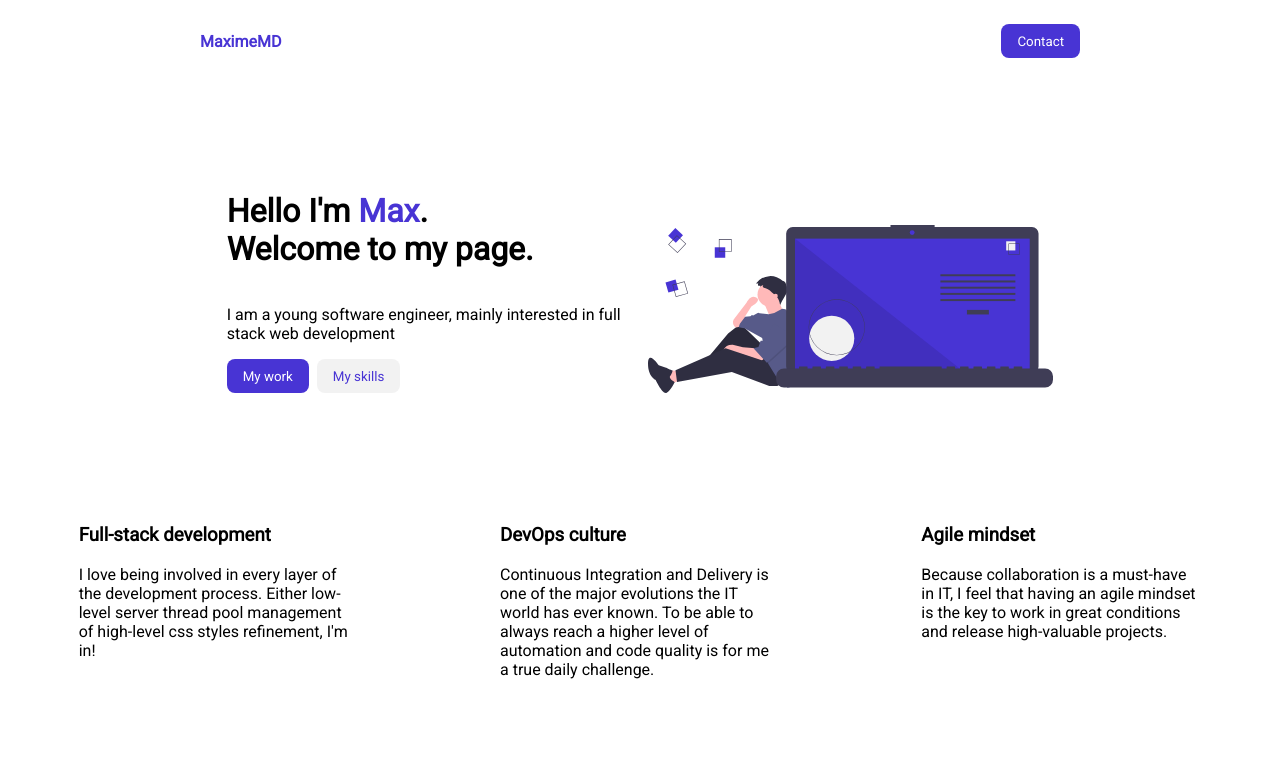
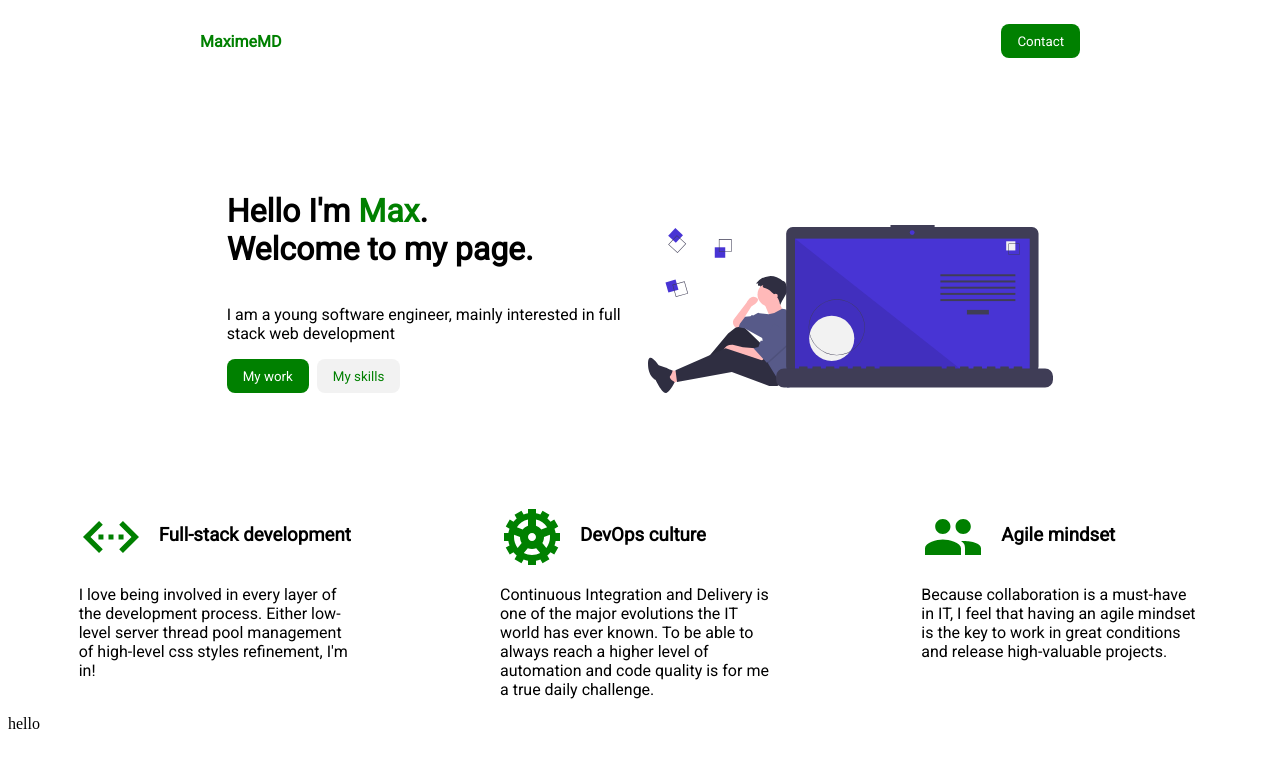
Before and after one commit to maximeMD/my-website, a Next.js app: page / in a window 1280 px wide. Shown: the top 768 px of the page. Built offline with nearby package versions, Linux system fonts and the light colour scheme.

Commit message:
feat: add theme + icons

```diff
--- a/components/Button/Button.tsx
+++ b/components/Button/Button.tsx
@@ -1,4 +1,5 @@
 import { FunctionComponent, ReactNode, HTMLAttributes } from 'react';
+import theme from '../../styles/theme';
 
 interface IButtonProps {
   type?: 'primary' | 'secondary';
@@ -30,7 +31,7 @@ const Button: FunctionComponent<IButtonProps> = props => {
           box-shadow: 0 0.4rem 0.5rem rgba(0, 0, 0, 0.15);
         }
         .primary {
-          background-color: #4834d4;
+          background-color: ${theme.colors.primary};
           color: white;
         }
         .primary:hover {
@@ -38,7 +39,7 @@ const Button: FunctionComponent<IButtonProps> = props => {
         }
         .secondary {
           background-color: #f2f2f2;
-          color: #4834d4;
+          color: ${theme.colors.primary};
         }
         .secondary:hover {
           background-color: #e6e6e6;
--- a/components/HighlightItem/HighlightItem.tsx
+++ b/components/HighlightItem/HighlightItem.tsx
@@ -1,13 +1,16 @@
 import { FunctionComponent } from 'react';
+import theme from '../../styles/theme';
 
 interface IHighlightItemProps {
   title: string;
+  icon: JSX.Element;
 }
 
 const HighlightItem: FunctionComponent<IHighlightItemProps> = props => {
   return (
     <>
       <div className='container'>
+        <div className='icon'>{props.icon}</div>
         <h3 className='title'>{props.title}</h3>
         <div className='content'>{props.children}</div>
       </div>
@@ -16,6 +19,22 @@ const HighlightItem: FunctionComponent<IHighlightItemProps> = props => {
           font-family: 'Roboto';
           margin: 1rem 1rem;
           max-width: 280px;
+          display: grid;
+          grid-template-areas: 'icon title' 'content content';
+          grid-template-columns: auto 1fr;
+          grid-template-rows: auto 1fr;
+          grid-column-gap: 1rem;
+        }
+        .icon {
+          grid-area: icon;
+          font-size: 4rem;
+          color: ${theme.colors.primary};
+        }
+        .title {
+          grid-area: title;
+        }
+        .content {
+          grid-area: content;
         }
       `}</style>
     </>
--- a/components/Navbar/Navbar.tsx
+++ b/components/Navbar/Navbar.tsx
@@ -1,5 +1,6 @@
 import { FunctionComponent } from 'react';
 import Button from '../Button/Button';
+import theme from '../../styles/theme';
 
 const Navbar: FunctionComponent = () => {
   return (
@@ -19,7 +20,7 @@ const Navbar: FunctionComponent = () => {
         .title {
           font-family: 'Roboto';
           font-weight: bold;
-          color: #4834d4;
+          color: ${theme.colors.primary};
           justify-self: end;
         }
         .contact {
--- a/pages/index.tsx
+++ b/pages/index.tsx
@@ -3,6 +3,8 @@ import Navbar from '../components/Navbar/Navbar';
 import Button from '../components/Button/Button';
 import Head from 'next/head';
 import HighlightItem from '../components/HighlightItem/HighlightItem';
+import { IoMdCodeWorking, IoMdCog, IoMdPeople } from 'react-icons/io';
+import theme from '../styles/theme';
 
 const TestPage: NextPage = () => {
   return (
@@ -38,22 +40,25 @@ const TestPage: NextPage = () => {
         />
       </div>
       <div className='highlight-container'>
-        <HighlightItem title='Full-stack development'>
+        <HighlightItem
+          title='Full-stack development'
+          icon={<IoMdCodeWorking />}>
           I love being involved in every layer of the development process.
           Either low-level server thread pool management of high-level css
           styles refinement, I'm in!
         </HighlightItem>
-        <HighlightItem title='DevOps culture'>
+        <HighlightItem title='DevOps culture' icon={<IoMdCog />}>
           Continuous Integration and Delivery is one of the major evolutions the
           IT world has ever known. To be able to always reach a higher level of
           automation and code quality is for me a true daily challenge.
         </HighlightItem>
-        <HighlightItem title='Agile mindset'>
+        <HighlightItem title='Agile mindset' icon={<IoMdPeople />}>
           Because collaboration is a must-have in IT, I feel that having an
           agile mindset is the key to work in great conditions and release
           high-valuable projects.
         </HighlightItem>
       </div>
+      <div className='articles-container'>hello</div>
       <style jsx>{`
         .landing-section {
           font-family: 'Roboto';
@@ -72,7 +77,7 @@ const TestPage: NextPage = () => {
           grid-row-gap: 1rem;
         }
         .title-emphasis {
-          color: #4834d4;
+          color: ${theme.colors.primary};
         }
         .landing-section-illustration {
           width: 100%;
--- /dev/null
+++ b/styles/theme.jsx
@@ -0,0 +1,14 @@
+const theme = {
+  fontFamily: 'Roboto',
+  colors: {
+    text: 'black',
+    primary: 'green',
+    primaryDark: '#322491',
+    secondary: '#f2f2f2',
+    secondaryDark: 'e6e6e6',
+    primaryText: 'white',
+    secondaryText: '#4834d4',
+  },
+};
+
+export default theme;
```
Also changed, not shown: package.json (+7 -1 lines), 1 other file (tests, documents, lock files or other folders).
